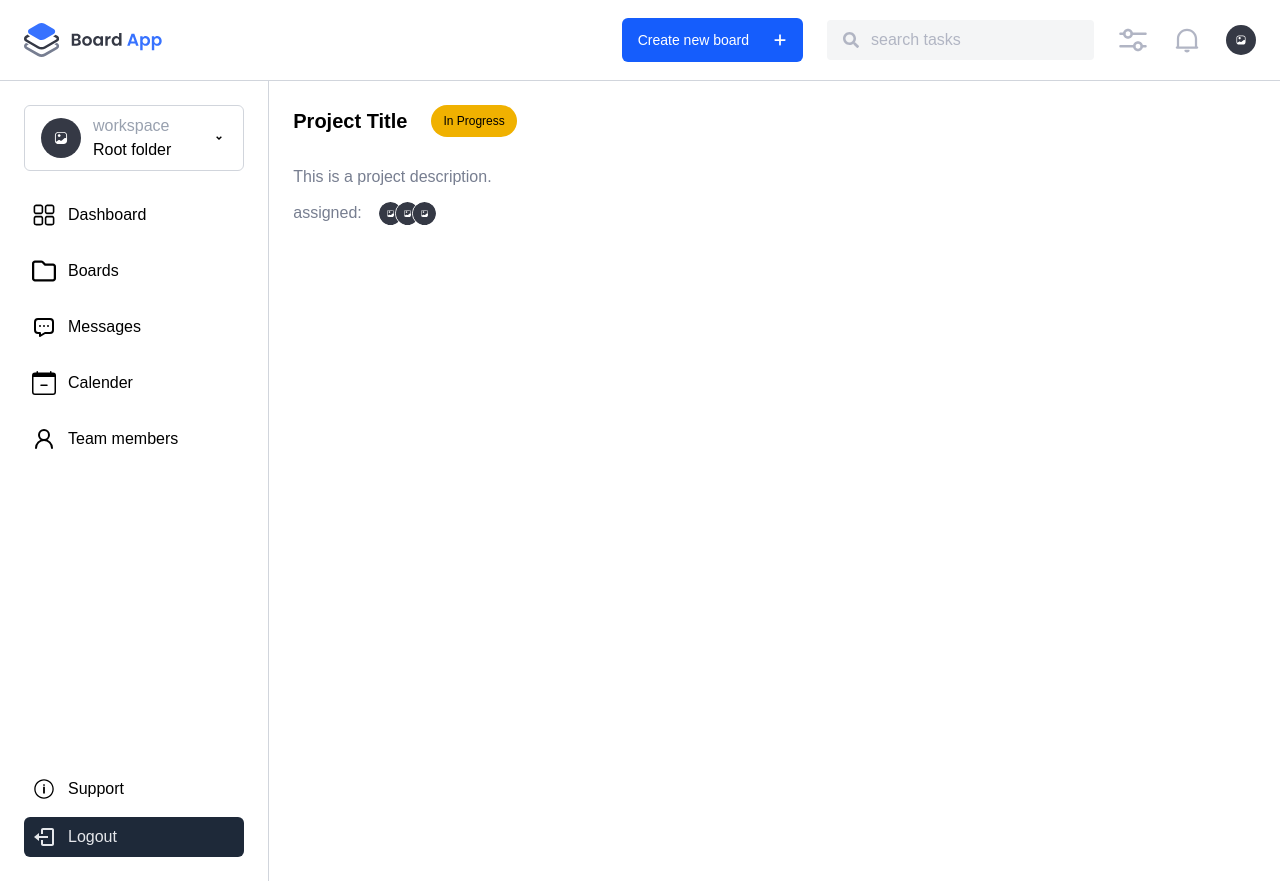
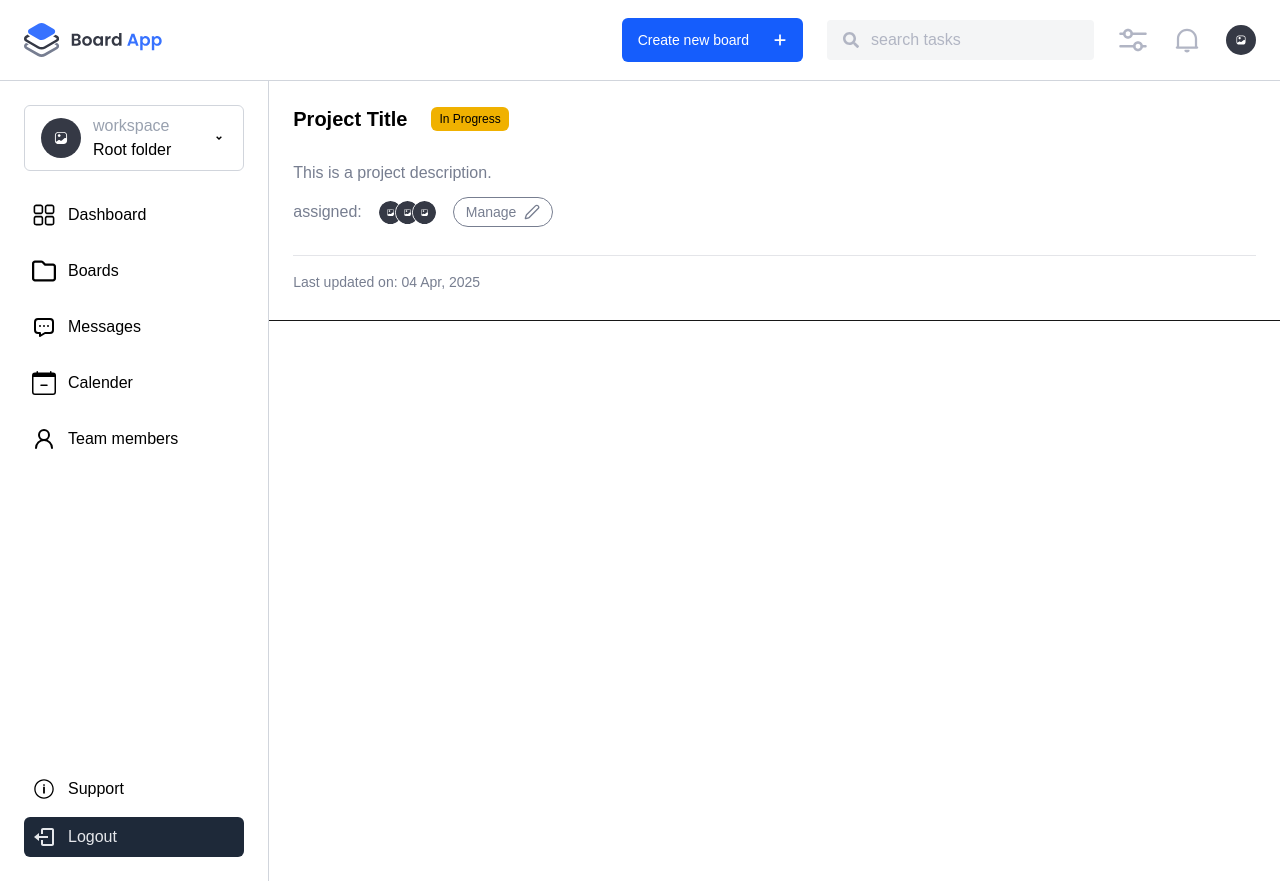
Before and after one commit to DJ-Weiman/board-app, a Next.js app: page / in a window 1280 px wide. Built offline with nearby package versions, Linux system fonts and the light colour scheme.

Commit message:
Finalized project header area

```diff
--- a/app/components/ProjectHeader.tsx
+++ b/app/components/ProjectHeader.tsx
@@ -1,25 +1,36 @@
 import React from 'react'
 import StatusChip from './StatusChip';
 import AssignedProfiles from './AssignedProfiles';
+import { FaPen } from 'react-icons/fa6';
+import { LuPen } from 'react-icons/lu';
 
 type Props = {
   title: String;
   description: String;
+  lastUpdated: String;
 }
 
-function ProjectHeader({ title, description }: Props) {
+function ProjectHeader({ title, description, lastUpdated }: Props) {
   return (
-    <div className='flex flex-col gap-3'>
+    <div className='flex flex-col gap-3 text-textMain p-6'>
       <div className='flex items-center mb-4 gap-6'>
         <h2 className='text-black text-xl font-bold'>{title}</h2>
-        <StatusChip state="In Progress" />
+        <StatusChip type='square' state="In Progress" />
       </div>
-      <p className='text-textMain'>{description}</p>
+      <p>{description}</p>
 
-      <div className='flex gap-4'>
-        <p className='text-textMain'>assigned: </p>
+      <div className='flex gap-4 items-center'>
+        <p >assigned: </p>
         <AssignedProfiles />
+         <button className="flex items-center gap-2 px-3 py-1 rounded-full border-textMain border-1 text-textMain transition">
+          <span className='text-sm'>Manage</span>
+          <LuPen className="w-4 h-4" />
+        </button>
       </div>
+
+      <hr className='border-textMain border-0.4 mt-4 opacity-20' />
+
+      <p className='text-sm mt-1'>Last updated on: {lastUpdated}</p>
     </div>
   )
 }
--- a/app/components/StatusChip.tsx
+++ b/app/components/StatusChip.tsx
@@ -2,12 +2,15 @@ import clsx from "clsx";
 
 type Props = {
     state: "To Do" | "In Progress" | "Approved" | "Reject";
+    type: "rounded" | "square";
 }
 
-const StatusChip = ({state}: Props) => {
+const StatusChip = ({state, type}: Props) => {
 
     const chipStyle = clsx(
-        'text-xs font-md text-black rounded-2xl px-3 py-2 w-fit',
+        'text-xs font-md text-black px-2 py-1 w-fit',
+        type === "rounded" ? 'rounded-2xl' : 'null',
+        type === "square" ? 'rounded-md' : 'null',
         state === "To Do" ? 'bg-gray-200' : null,
         state === "In Progress" ? 'bg-yellow-500' : null,
         state === "Approved" ? 'bg-red-600' : null,
--- a/app/page.tsx
+++ b/app/page.tsx
@@ -12,9 +12,11 @@ export default function Home() {
         <SideNav />
         <span className="w-px bg-gray-300" />
 
-        <div className="flex-1 p-6 bg-mainBG">
-          <ProjectHeader title="Project Title" description="This is a project description." />
+        <div className="flex-1 bg-mainBG">
+          <ProjectHeader title="Project Title" description="This is a project description." lastUpdated="04 Apr, 2025" />
+          <hr className="border-red border-0.5 mt-1" />
         </div>
+
       </div>
     </main>
   );
```
